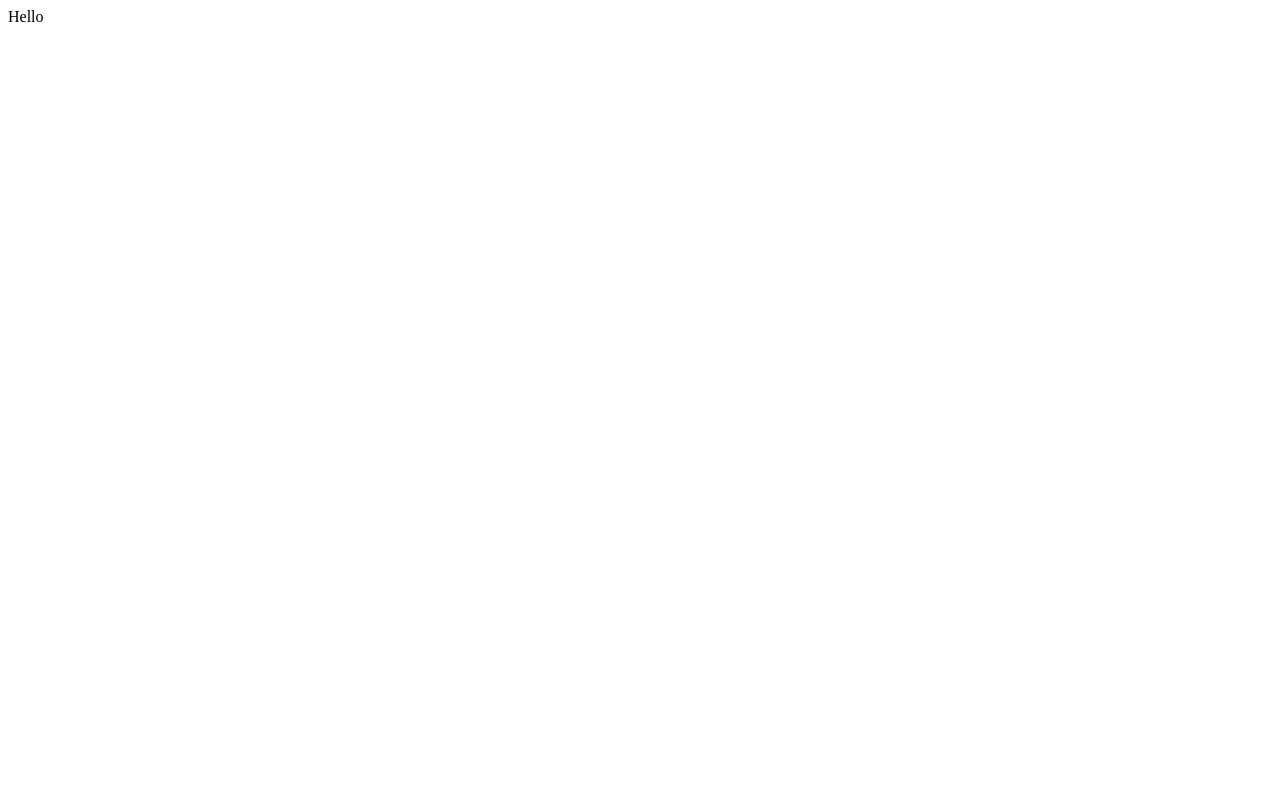
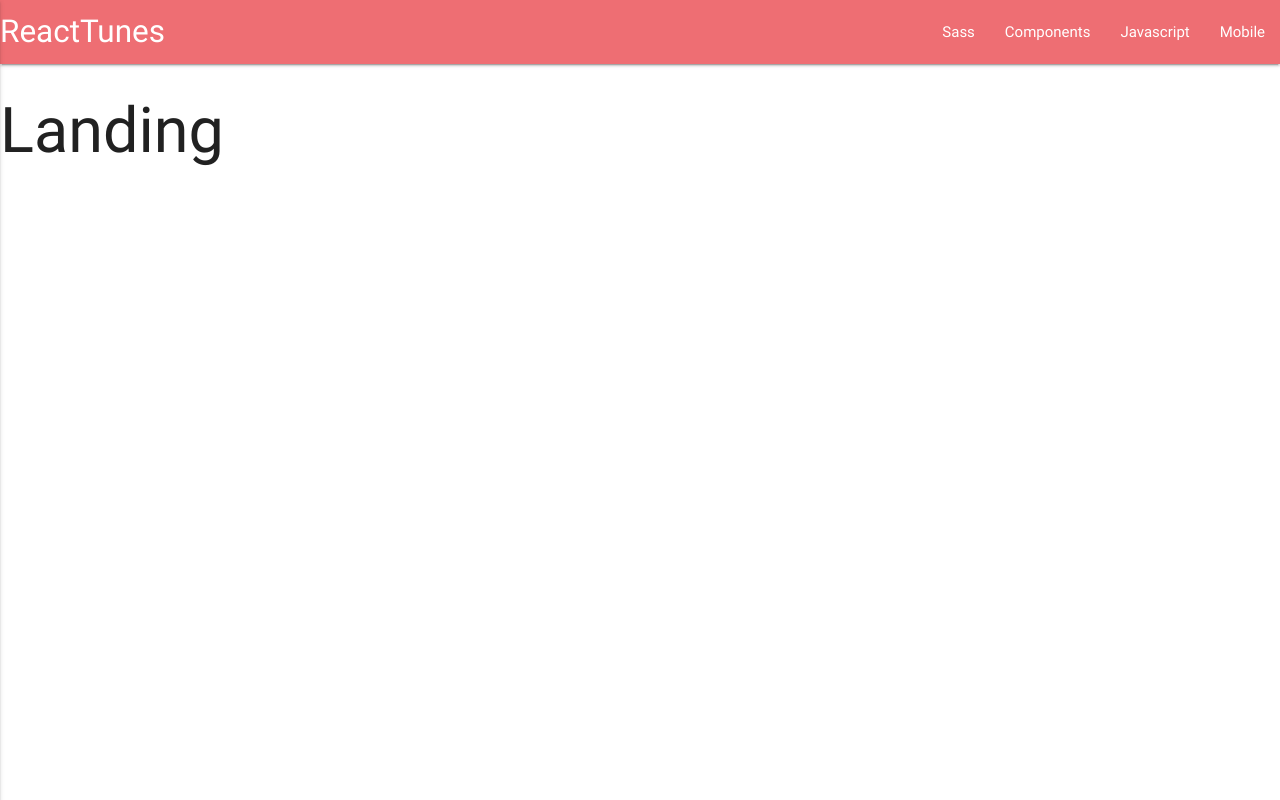
Before and after one commit to ashokdey/social-login, a React (Create React App) app in the folder client/: page / in a window 1280 px wide. Built offline with nearby package versions, Linux system fonts and the light colour scheme.

Commit message:
router setup and HeaderNav

```diff
--- a/client/public/index.html
+++ b/client/public/index.html
@@ -10,6 +10,13 @@
     -->
     <link rel="manifest" href="%PUBLIC_URL%/manifest.json">
     <link rel="shortcut icon" href="%PUBLIC_URL%/favicon.ico">
+      <!-- Compiled and minified CSS -->
+    <link rel="stylesheet" href="https://cdnjs.cloudflare.com/ajax/libs/materialize/0.100.2/css/materialize.min.css">
+    <!-- material icon font -->
+    <link href="https://fonts.googleapis.com/icon?family=Material+Icons" rel="stylesheet">
+    <!-- Compiled and minified JavaScript -->
+    <script src="https://cdnjs.cloudflare.com/ajax/libs/jquery/3.2.1/jquery.min.js"></script>
+    <script src="https://cdnjs.cloudflare.com/ajax/libs/materialize/0.100.2/js/materialize.min.js"></script>
     <!--
       Notice the use of %PUBLIC_URL% in the tags above.
       It will be replaced with the URL of the `public` folder during the build.
@@ -36,5 +43,10 @@
       To begin the development, run `npm start` or `yarn start`.
       To create a production bundle, use `npm run build` or `yarn build`.
     -->
+    <script>
+      $( document ).ready(function(){
+        $(".button-collapse").sideNav();
+      });
+    </script>
   </body>
 </html>
--- a/client/src/components/App.js
+++ /dev/null
@@ -1,9 +0,0 @@
-import React from 'react';
-
-const App = () => {
-  return(
-    <div> Hello </div>
-  );
-}
-
-export default App;
--- /dev/null
+++ b/client/src/components/App.jsx
@@ -0,0 +1,24 @@
+import React from 'react';
+import {BrowserRouter as Router, Route} from 'react-router-dom';
+
+import Header from './Header.jsx';
+
+const Dashboard = () => <h1> Dashboard </h1>;
+const Song = () => <h1> Song </h1>;
+const Landing = () => <h1> Landing </h1>;
+
+const App = () => {
+  return(
+    <div>
+      <Router>
+        <div>
+          <Header/>
+          <Route exact path="/" component={Landing}/>
+          <Route exact path="/dashboard" component={Dashboard} />
+        </div>
+      </Router>
+    </div>
+  );
+}
+
+export default App;
--- /dev/null
+++ b/client/src/components/Header.jsx
@@ -0,0 +1,28 @@
+import React, {Component} from 'react';
+
+class Header extends Component{
+  render(){
+    return(
+      <nav>
+        <div className="nav-wrapper">
+          <a href="#!" className="brand-logo">ReactTunes</a>
+          <a href="#" data-activates="mobile-demo" className="button-collapse"><i className="material-icons">menu</i></a>
+          <ul className="right hide-on-med-and-down">
+            <li><a href="sass.html">Sass</a></li>
+            <li><a href="badges.html">Components</a></li>
+            <li><a href="collapsible.html">Javascript</a></li>
+            <li><a href="mobile.html">Mobile</a></li>
+          </ul>
+          <ul className="side-nav" id="mobile-demo">
+            <li><a href="sass.html">Sass</a></li>
+            <li><a href="badges.html">Components</a></li>
+            <li><a href="collapsible.html">Javascript</a></li>
+            <li><a href="mobile.html">Mobile</a></li>
+          </ul>
+        </div>
+      </nav>
+    );
+  }
+}
+
+export default Header;
--- a/client/src/index.js
+++ b/client/src/index.js
@@ -3,7 +3,7 @@ import ReactDOM from 'react-dom';
 import {Provider} from 'react-redux';
 import {createStore, applyMiddleware} from 'redux';
 
-import App from './components/App';
+import App from './components/App.jsx';
 import reducers from './reducers';
 
 // create the store with dummy reducer and emptystate
```
